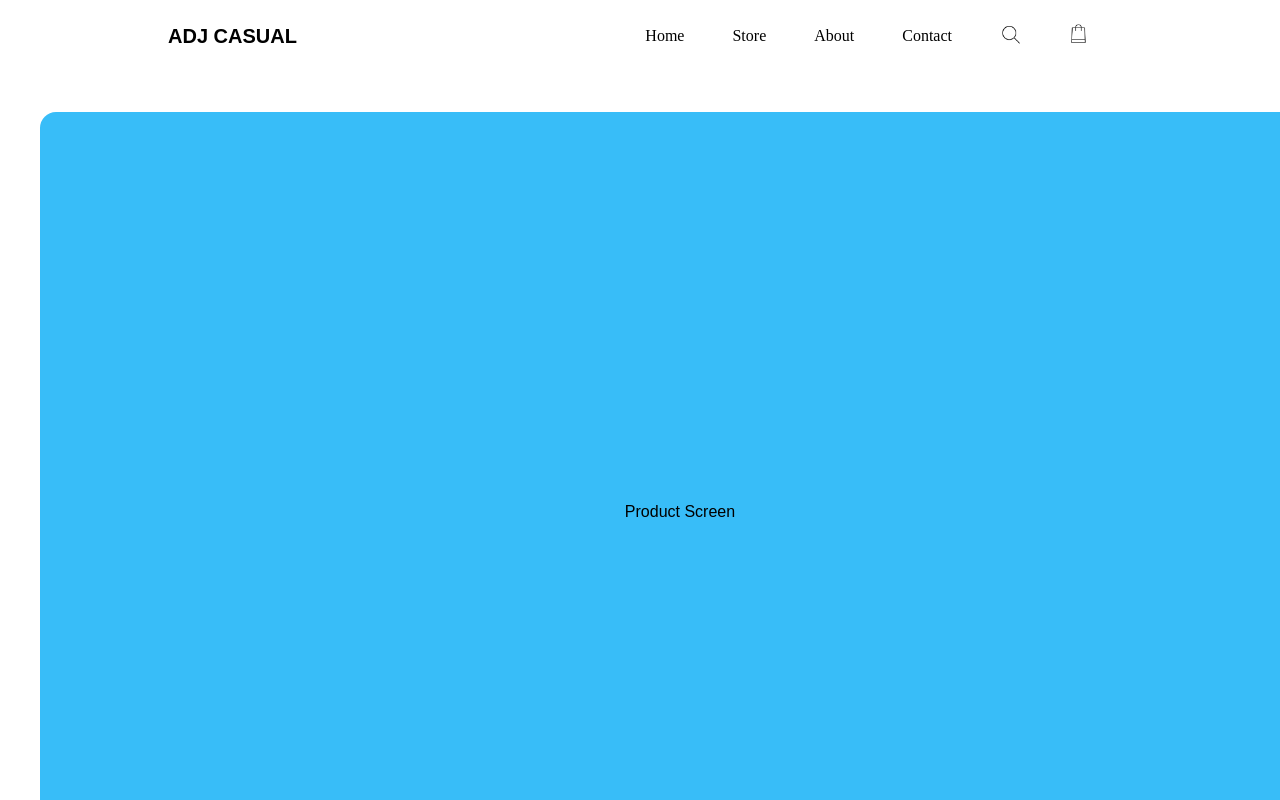
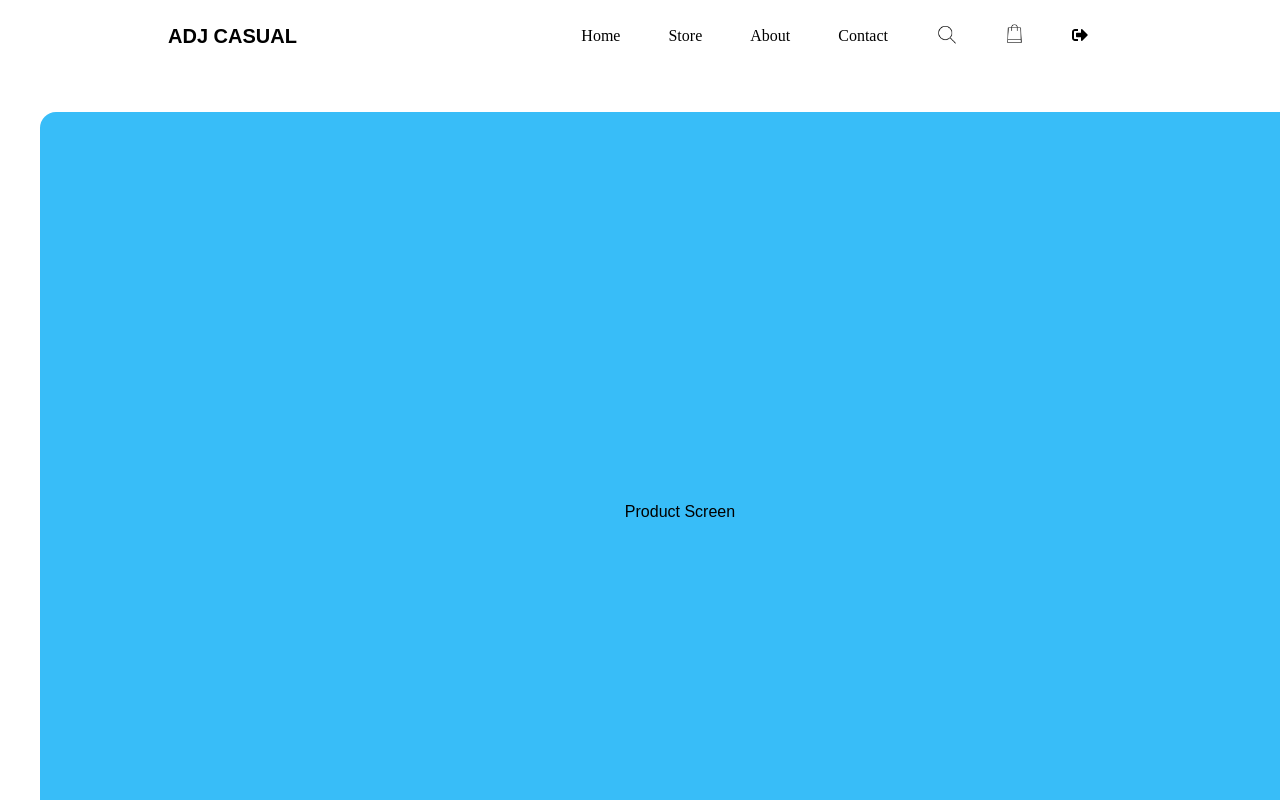
Before and after one commit to ryanda9910/adj-casual, a Next.js app: page /Product in a window 1280 px wide. Shown: the top 800 px of the page. Built offline with nearby package versions, Linux system fonts and the light colour scheme.

Commit message:
feat(logout):make logout feature:

```diff
--- a/public/src/Components/Header.js
+++ b/public/src/Components/Header.js
@@ -1,9 +1,17 @@
 import React,{useState} from "react";
 import Link from "next/link";
-import { faBars } from '@fortawesome/free-solid-svg-icons'
+import { faBars,faSignOutAlt} from '@fortawesome/free-solid-svg-icons'
 import { FontAwesomeIcon } from '@fortawesome/react-fontawesome'
+import { useRouter } from 'next/router';
 
 export default function Header() {
+  const router = useRouter()
+  const onLogout=()=>{
+    localStorage.clear()
+    router.replace({
+      pathname:'/Login'
+    })
+  }
   const [navbarOpen,setNavbarOpen]=useState(false);
   return (
     <div className='header-2'>
@@ -55,6 +63,11 @@ export default function Header() {
                 />
               </a>
             </Link>
+            <button onClick={onLogout}>
+              <a className='p-2 lg:px-4 md:mx-2 text-black font-serif'>
+                <FontAwesomeIcon icon={faSignOutAlt} color="#000"/>
+              </a>
+            </button>
           </div>
         </div>
       </nav>
```
